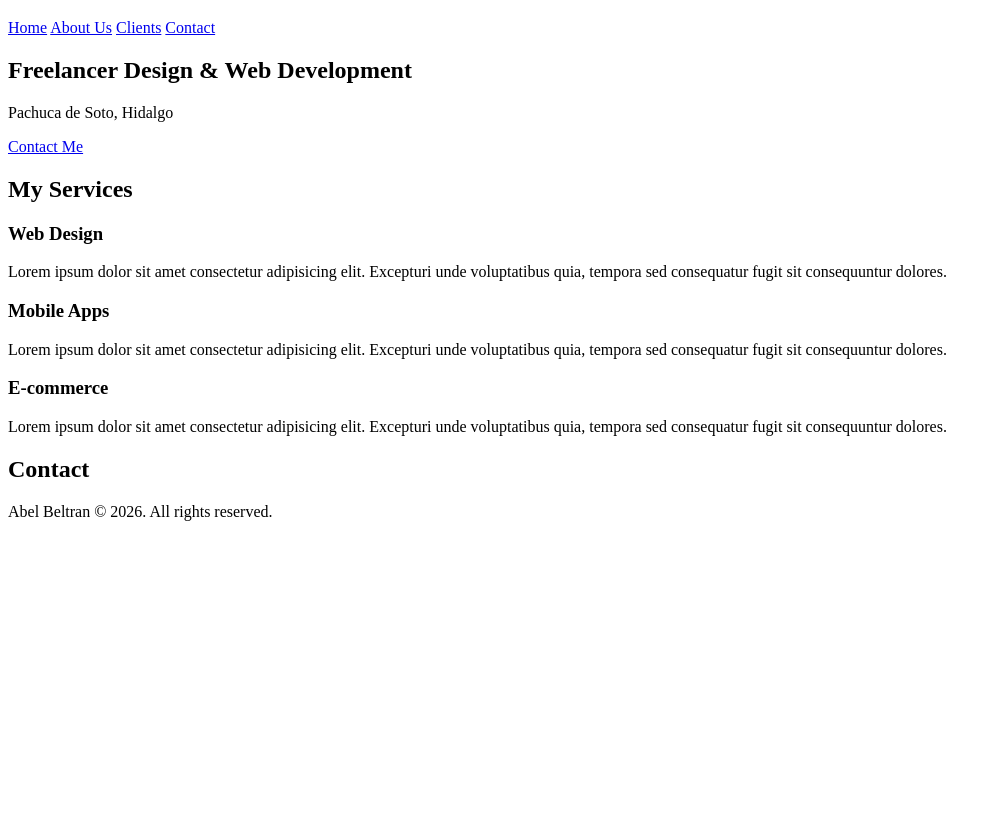
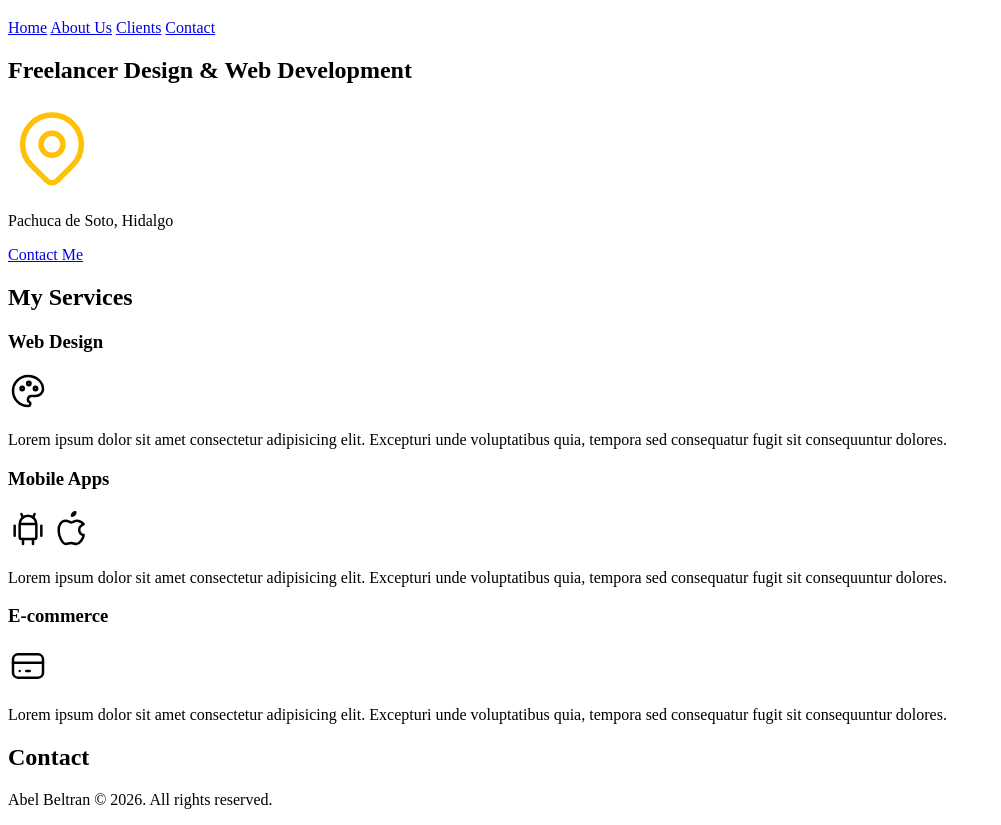
Before and after one commit to abel-bd96/freelancer, a plain HTML site: page index.html in a window 1280 px wide. Shown: the part 61-886 px from the top of the page, without its empty margins (0-1001 px from the left). Before the commit the page ends 800 px from the top, so only its background shows below. Drawn offline with Linux system fonts and the light colour scheme.

Commit message:
feat: add svg icons to the hero section and main section for services in index.html

```diff
--- a/index.html
+++ b/index.html
@@ -20,6 +20,19 @@
 
     <section>
       <h2>Freelancer Design & Web Development</h2>
+      <svg
+        xmlns="http://www.w3.org/2000/svg"
+        width="88"
+        height="88"
+        viewBox="0 0 24 24"
+        fill="none"
+        stroke="#ffc107"
+        stroke-width="1.5"
+        stroke-linecap="round"
+        stroke-linejoin="round">
+        <path d="M9 11a3 3 0 1 0 6 0a3 3 0 0 0 -6 0" />
+        <path d="M17.657 16.657l-4.243 4.243a2 2 0 0 1 -2.827 0l-4.244 -4.243a8 8 0 1 1 11.314 0z" />
+      </svg>
       <p>Pachuca de Soto, Hidalgo</p>
       <a href="#">Contact Me</a>
     </section>
@@ -29,6 +42,22 @@
 
       <section>
         <h3>Web Design</h3>
+        <svg
+          xmlns="http://www.w3.org/2000/svg"
+          width="40"
+          height="40"
+          viewBox="0 0 24 24"
+          fill="none"
+          stroke="#000000"
+          stroke-width="1.5"
+          stroke-linecap="round"
+          stroke-linejoin="round">
+          <path
+            d="M12 21a9 9 0 0 1 0 -18c4.97 0 9 3.582 9 8c0 1.06 -.474 2.078 -1.318 2.828c-.844 .75 -1.989 1.172 -3.182 1.172h-2.5a2 2 0 0 0 -1 3.75a1.3 1.3 0 0 1 -1 2.25" />
+          <path d="M8.5 10.5m-1 0a1 1 0 1 0 2 0a1 1 0 1 0 -2 0" />
+          <path d="M12.5 7.5m-1 0a1 1 0 1 0 2 0a1 1 0 1 0 -2 0" />
+          <path d="M16.5 10.5m-1 0a1 1 0 1 0 2 0a1 1 0 1 0 -2 0" />
+        </svg>
         <p>
           Lorem ipsum dolor sit amet consectetur adipisicing elit. Excepturi unde voluptatibus quia, tempora sed
           consequatur fugit sit consequuntur dolores.
@@ -37,6 +66,38 @@
 
       <section>
         <h3>Mobile Apps</h3>
+        <svg
+          xmlns="http://www.w3.org/2000/svg"
+          width="40"
+          height="40"
+          viewBox="0 0 24 24"
+          fill="none"
+          stroke="#000000"
+          stroke-width="1.5"
+          stroke-linecap="round"
+          stroke-linejoin="round">
+          <path d="M4 10l0 6" />
+          <path d="M20 10l0 6" />
+          <path d="M7 9h10v8a1 1 0 0 1 -1 1h-8a1 1 0 0 1 -1 -1v-8a5 5 0 0 1 10 0" />
+          <path d="M8 3l1 2" />
+          <path d="M16 3l-1 2" />
+          <path d="M9 18l0 3" />
+          <path d="M15 18l0 3" />
+        </svg>
+        <svg
+          xmlns="http://www.w3.org/2000/svg"
+          width="40"
+          height="40"
+          viewBox="0 0 24 24"
+          fill="none"
+          stroke="#000000"
+          stroke-width="1.5"
+          stroke-linecap="round"
+          stroke-linejoin="round">
+          <path
+            d="M8.286 7.008c-3.216 0 -4.286 3.23 -4.286 5.92c0 3.229 2.143 8.072 4.286 8.072c1.165 -.05 1.799 -.538 3.214 -.538c1.406 0 1.607 .538 3.214 .538s4.286 -3.229 4.286 -5.381c-.03 -.011 -2.649 -.434 -2.679 -3.23c-.02 -2.335 2.589 -3.179 2.679 -3.228c-1.096 -1.606 -3.162 -2.113 -3.75 -2.153c-1.535 -.12 -3.032 1.077 -3.75 1.077c-.729 0 -2.036 -1.077 -3.214 -1.077z" />
+          <path d="M12 4a2 2 0 0 0 2 -2a2 2 0 0 0 -2 2" />
+        </svg>
         <p>
           Lorem ipsum dolor sit amet consectetur adipisicing elit. Excepturi unde voluptatibus quia, tempora sed
           consequatur fugit sit consequuntur dolores.
@@ -45,6 +106,21 @@
 
       <section>
         <h3>E-commerce</h3>
+        <svg
+          xmlns="http://www.w3.org/2000/svg"
+          width="40"
+          height="40"
+          viewBox="0 0 24 24"
+          fill="none"
+          stroke="#000000"
+          stroke-width="1.5"
+          stroke-linecap="round"
+          stroke-linejoin="round">
+          <path d="M3 5m0 3a3 3 0 0 1 3 -3h12a3 3 0 0 1 3 3v8a3 3 0 0 1 -3 3h-12a3 3 0 0 1 -3 -3z" />
+          <path d="M3 10l18 0" />
+          <path d="M7 15l.01 0" />
+          <path d="M11 15l2 0" />
+        </svg>
         <p>
           Lorem ipsum dolor sit amet consectetur adipisicing elit. Excepturi unde voluptatibus quia, tempora sed
           consequatur fugit sit consequuntur dolores.
```
